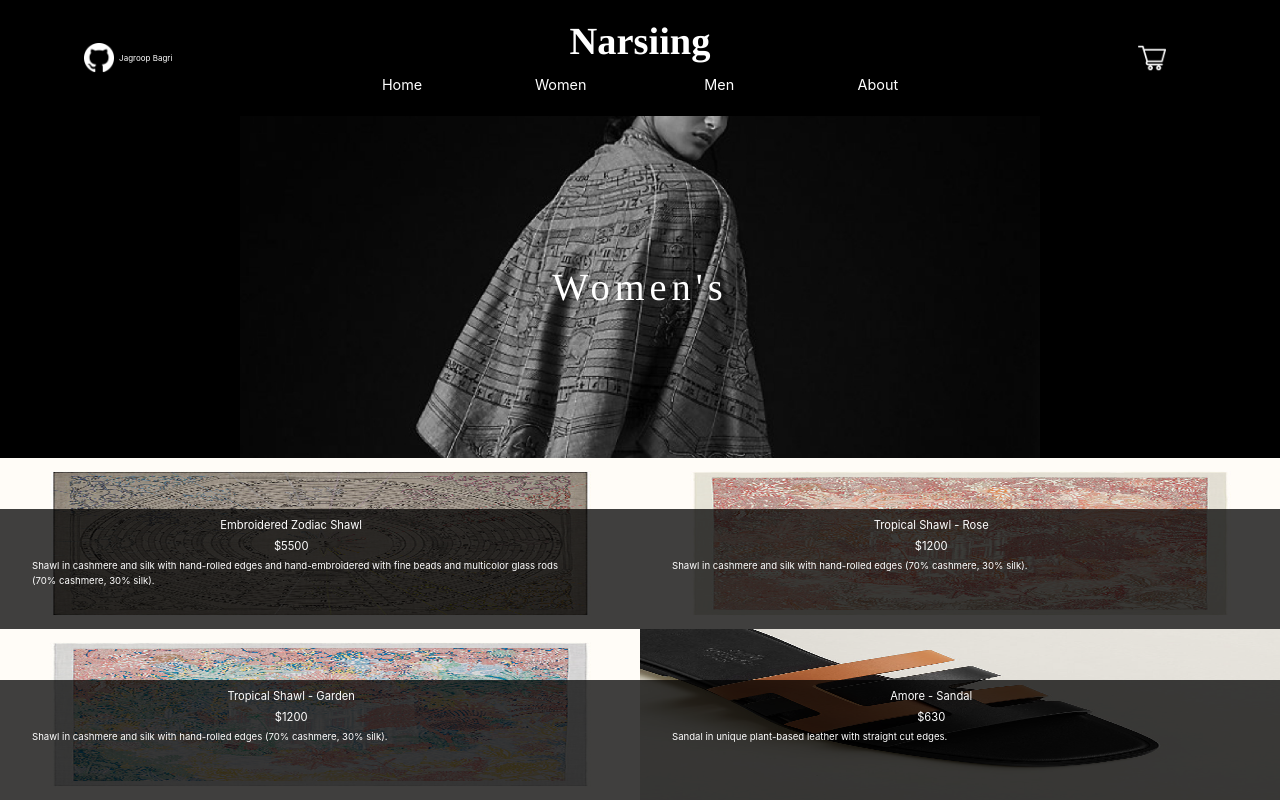
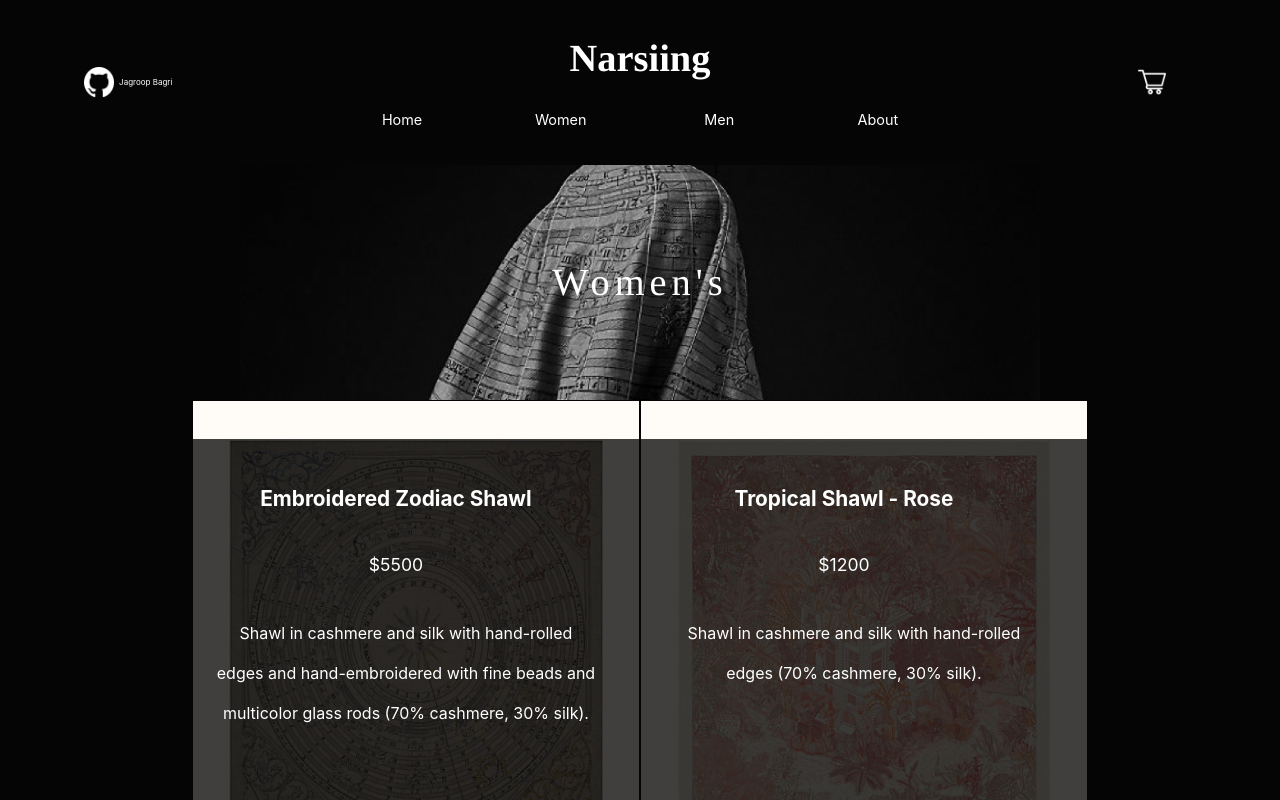
Before and after one commit to JagroopBagri/clothing-store, a React (Create React App) app: page /women in a window 1280 px wide. Shown: the top 800 px of the page. Built offline with nearby package versions, Linux system fonts and the light colour scheme.

Commit message:
Added responsive design for tablets

```diff
--- a/src/index.css
+++ b/src/index.css
@@ -9,6 +9,7 @@
   height: 100%;
 }
 body {
+  background-color: rgb(5, 5, 5);
   height: 100%;
   width: 100%;
   font-family: -apple-system, BlinkMacSystemFont, 'Segoe UI', 'Roboto', 'Oxygen',
@@ -47,11 +48,11 @@
   display: flex;
   background-color: rgba(0, 0, 0, 0.3);
   width: 100%;
-  height: 17%;
+  height: 22%;
   transition: all 0.4s ease-in-out;
 }
 .header:hover {
-  background-color: rgb(0, 0, 0);
+  background-color: rgb(5, 5, 5);
 }
 .middle {
   display: flex;
@@ -213,13 +214,15 @@
   display: flex;
   justify-content: center;
   flex-direction: column;
-  background-color: black;
+  background-color: rgb(5, 5, 5);
   background-image: url('./images/clothing/female/female-model.jpg');
   background-size: contain;
   background-repeat: no-repeat;
   background-position: center;
   height: 100%;
   width: 100%;
+  justify-content: center;
+  align-items: center;
 }
 .female--model {
   height: 50%;
@@ -246,6 +249,9 @@
   height: 50%;
 }
 .item--preview {
+  border-style: solid;
+  border-color: rgb(5, 5, 5);
+  border-width: 1px;
   display: flex;
   flex-direction: column;
   justify-content: flex-end;
@@ -254,7 +260,7 @@
 }
 .item--box {
   background-color: rgba(0, 0, 0, 0.75);
-  height: 70%;
+  height: 92%;
   width: 100%;
   display: flex;
   flex-direction: column;
@@ -267,7 +273,6 @@
   justify-content: space-around;
   height: 90%;
   width: 90%;
-  gap: 4px;
   line-height: 15px;
 }
 .item--name {
@@ -277,6 +282,8 @@
   width: 90%;
   height: 20%;
   font-size: 0.7rem;
+  font-weight: bold;
+  text-align: center;
 }
 .item--price {
   display: flex;
@@ -285,13 +292,20 @@
   width: 90%;
   height: 15%;
   font-size: 0.7rem;
+  text-align: center;
 }
 .item--description {
+  margin-top: 20px;
   width: 95%;
   height: 65%;
   font-size: 0.6rem;
+  line-height: 20px;
+  text-align: center;
 }
-@media only screen and (min-width: 550px) {
+@media only screen and (min-width: 650px) {
+  .header {
+    height: 35%;
+  }
   .burger--container {
     display: none;
   }
@@ -329,4 +343,33 @@
     height: 80%;
     width: 100%;
   }
+  .item--preview--container {
+    display: flex;
+    flex-wrap: wrap;
+    width: 80%;
+    height: 25%;
+  }
+  .item--preview {
+    width: 50%;
+    height: 120%;
+  }
+
+  .item--name {
+    font-size: 1.3rem;
+  }
+  .item--price {
+    font-size: 1.1rem;
+  }
+  .item--description {
+    font-size: 1rem;
+    line-height: 40px;
+  }
 }
+@media only screen and (min-width: 950px) {
+  .item--preview--container {
+    display: flex;
+    flex-wrap: wrap;
+    width: 70%;
+    height: 50%;
+  }
+}
```
